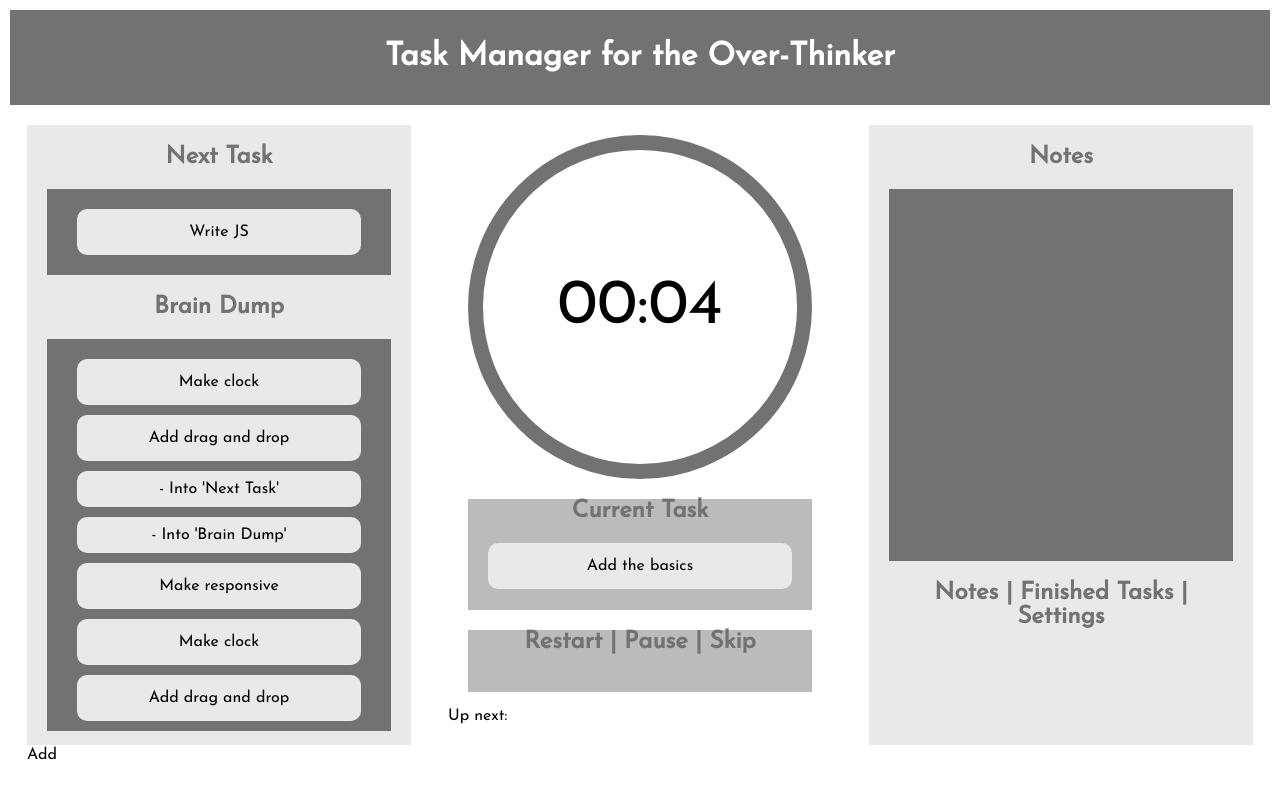
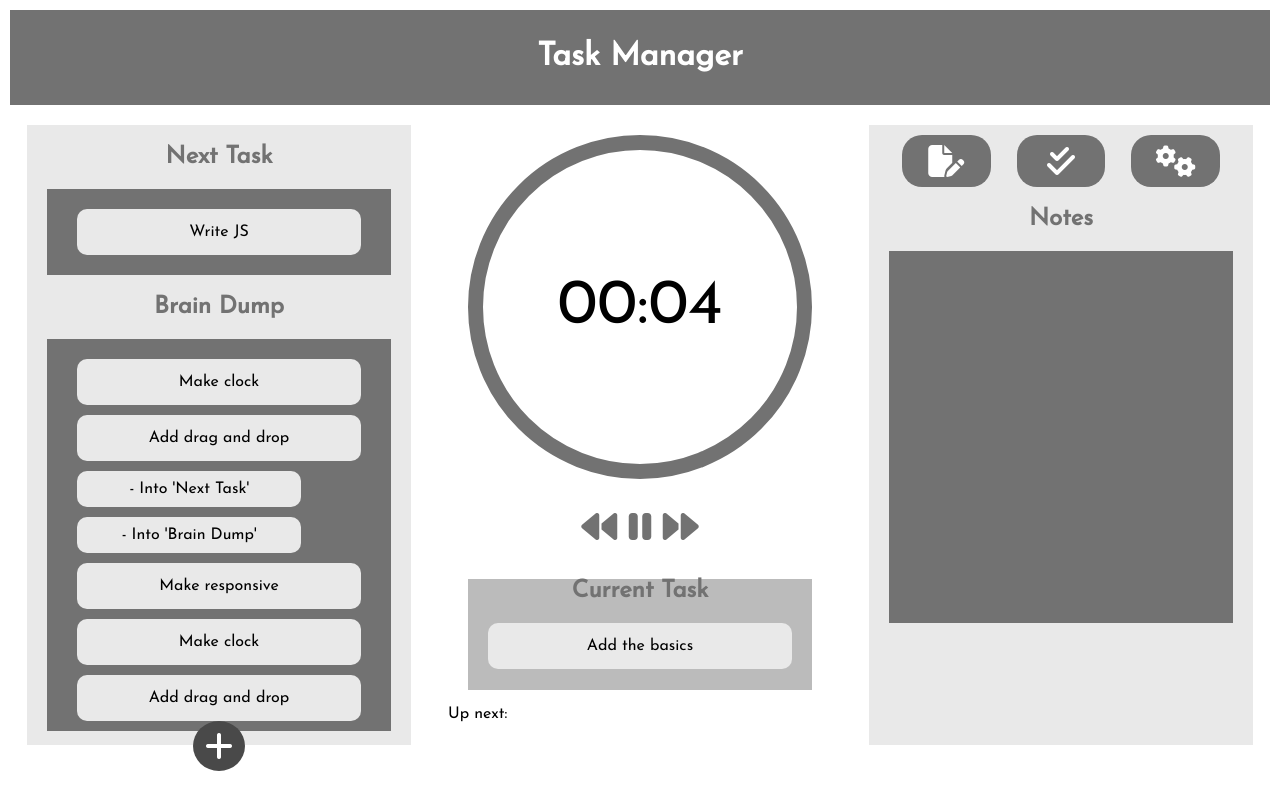
Before and after one commit to andaluciacurtis/Task-Manager-for-the-Overthinker, a plain HTML site: page index.html in a window 1280 px wide. Drawn offline with Linux system fonts and the light colour scheme.

Commit message:
Added more icons, centered plus button

```diff
--- a/index.html
+++ b/index.html
@@ -5,13 +5,19 @@
   <meta name="viewport" content="width=device-width, initial-scale=1.0">
   <title>Task Manager for the Over-Thinker</title>
 
+  <!-- CSS link for the font "Josefin" -->
   <link rel="preconnect" href="https://fonts.googleapis.com">
   <link rel="preconnect" href="https://fonts.gstatic.com" crossorigin>
   <link href="https://fonts.googleapis.com/css2?family=Josefin+Sans&display=swap" rel="stylesheet">
+
+  <!-- Script for Font Awesome icons -->
+  <script src="https://kit.fontawesome.com/4a90a8143b.js" crossorigin="anonymous"></script>
+
+
   <link rel="stylesheet" href="style.css">
 </head>
 <body>
-  <header><h1>Task Manager for the Over-Thinker</h1></header>
+  <header><h1>Task Manager</h1></header>
   <div class="main-container">
     <div class="task-container">
       <h2>Next Task</h2>
@@ -41,30 +47,30 @@
 
       </div>
 
-      <p>Add</p>
+      <i class="fa-solid fa-plus add-button"></i>
     </div>
 
     <div class="time-container">
       <div class="timer">
         <p class="time-left">00:04</p>
       </div>
+      <div class="task-controls">
+        <h2><i class="fa-solid fa-backward"></i> <i class="fa-solid fa-pause"></i> <i class="fa-solid fa-forward"></i></h2>
+      </div>
       <div class="current-task-container">
         <h2>Current Task</h2>
         <div class="task">Add the basics</div>
-      </div>
-      <div class="task-controls">
-        <h2>Restart | Pause | Skip</h2>
       </div>
 
       <p>Up next: </p>
     </div>
 
     <div class="notes-container">
+      <div class="basic-controls">
+        <i class="fa-solid fa-file-pen"></i> <i class="fa-solid fa-check-double"></i> <i class="fa-solid fa-gears"></i>
+      </div>
       <h2>Notes</h2>
       <div class="notes"></div>
-      <div class="basic-controls">
-        <h2>Notes | Finished Tasks | Settings</h2>
-      </div>
     </div>
   </div>
 </body>
--- a/style.css
+++ b/style.css
@@ -34,6 +34,7 @@ header {
   background-color:rgb(233, 233, 233);
   width:30%;
   margin:10px;
+  text-align:center;
 }
 
 .time-container {
@@ -57,6 +58,7 @@ header {
   background-color:rgb(114, 114, 114);
   padding:10px;
   overflow-y:auto;
+
 }
 
 .task {
@@ -64,6 +66,7 @@ header {
   border-radius:10px;
   text-align:center;
   padding:15px 15px;
+  cursor:pointer;
 }
 
 .sub-task {
@@ -71,6 +74,20 @@ header {
   border-radius:10px;
   text-align:center;
   padding:10px 15px;
+  cursor:pointer;
+
+  width:60%;
+}
+
+.add-button {
+  background-color:rgb(73, 73, 73);
+  padding: 9px 12px;
+  border-radius:100%;
+  margin-top:-20px;
+  cursor:pointer;
+
+  font-size:2rem;
+  color:white;
 }
 
 /* ----------------------- Middle ----------------------- */
@@ -97,16 +114,33 @@ header {
 }
 
 .task-controls {
-  background-color:rgb(187, 187, 187);
-  height:10%;
   margin:10px;
+  font-size:1.5rem;
 }
 
 /* ----------------------- Right Side ----------------------- */
 
+.basic-controls {
+  display:flex;
+  justify-content:space-around;
+}
+
+.basic-controls i {
+  background-color:rgb(114, 114, 114);
+  width:20%;
+  text-align:center;
+
+  padding:10px;
+
+  font-size:2rem;
+  color:white;
+
+  border-radius:20px;
+  cursor:pointer;
+}
+
 .notes {
   background-color:rgb(114, 114, 114);
   height:60%;
-
   overflow-y:auto;
 }
```
